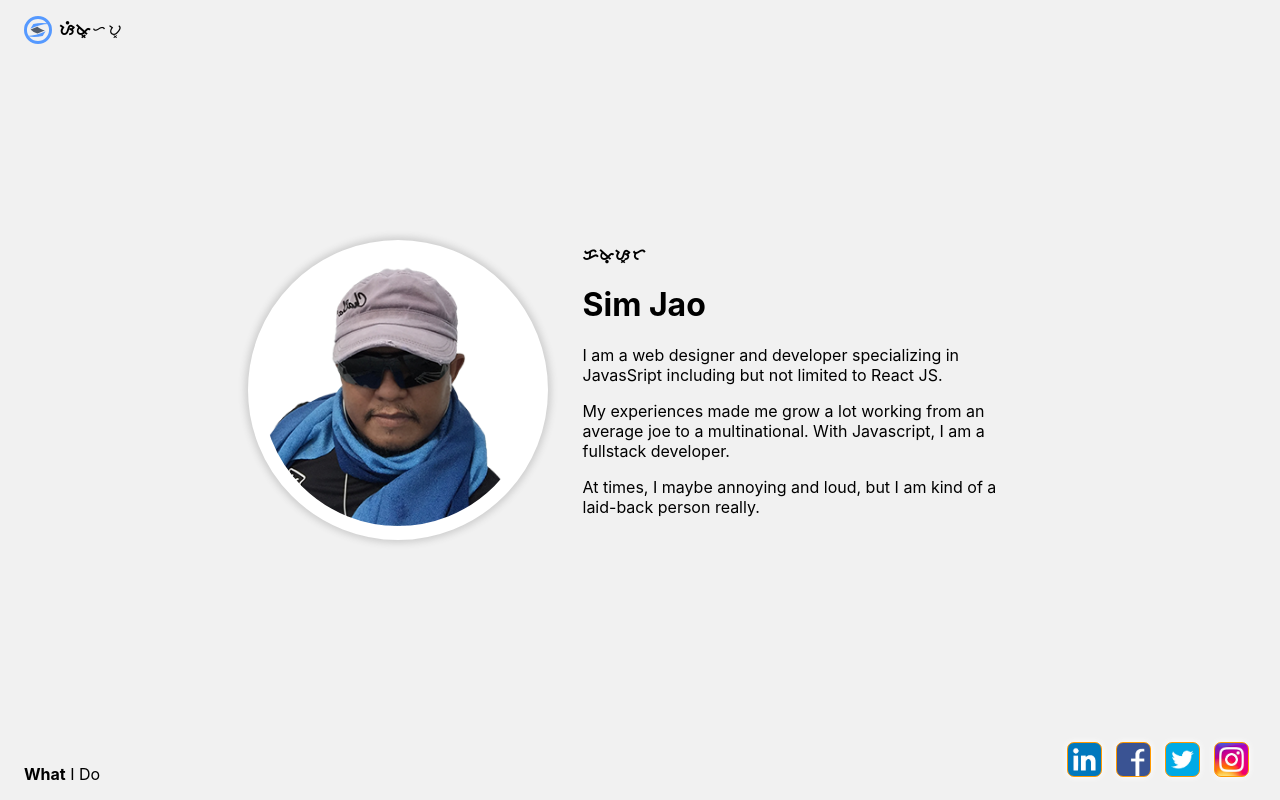
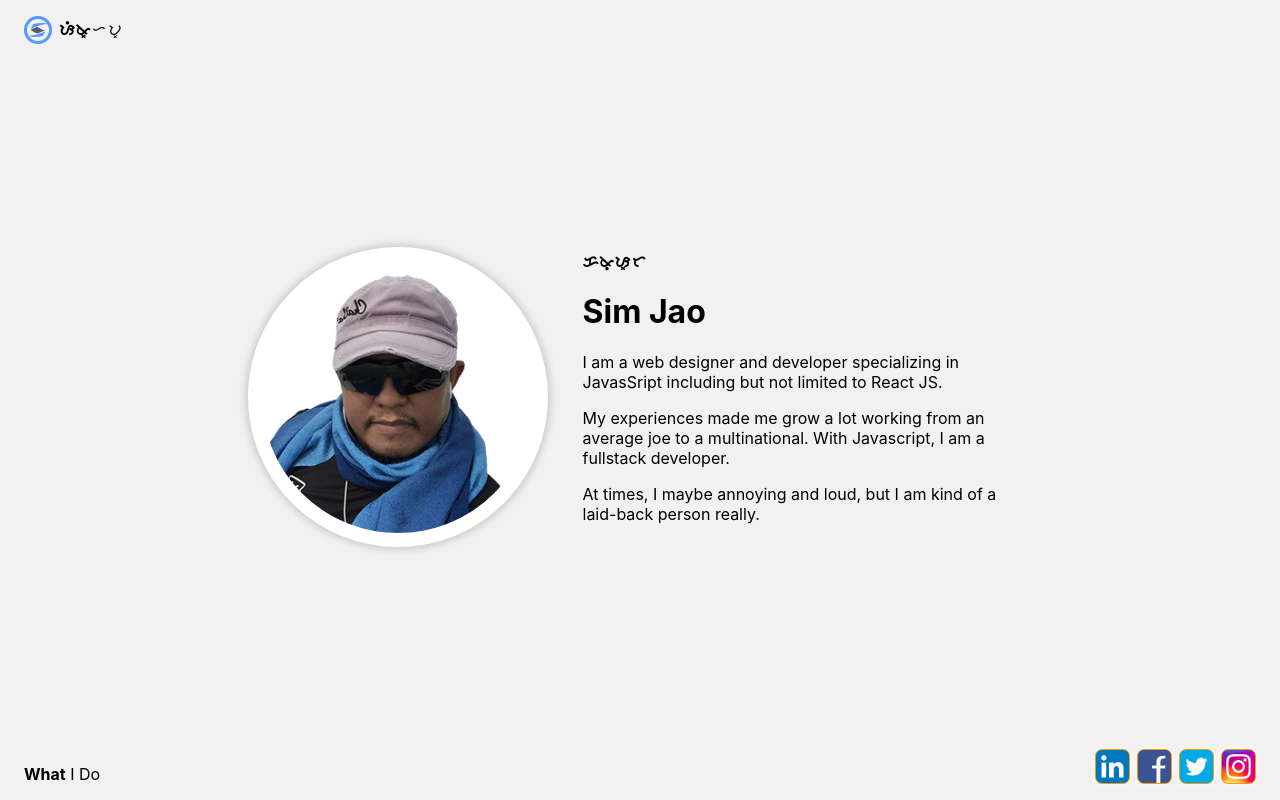
Before and after one commit to jaosimt/portfolio, a React (Create React App) app: page / in a window 1280 px wide. Built offline with nearby package versions, Linux system fonts and the light colour scheme.

Commit message:
* updated SocialMedia icon margins

```diff
--- a/src/components/SocialMediaLinks/SocialMediaLinks.scss
+++ b/src/components/SocialMediaLinks/SocialMediaLinks.scss
@@ -1,18 +1,28 @@
-@import "../../common";
+@mixin transition($transition, $duration) {
+    -webkit-transition-duration: $duration;
+    -moz-transition-duration: $duration;
+    transition-duration: $duration;
+
+    -webkit-transition-timing-function: $transition;
+    -moz-transition-timing-function: $transition;
+    -ms-transition-timing-function: $transition;
+    -o-transition-timing-function: $transition;
+    transition-timing-function: $transition;
+}
 
 .social-media-links {
     display: flex;
 
+    > div:not(:last-child) { margin-right: 7px; }
     > div {
         display: inline-block;
-        margin: 7px;
         @include transition(linear, 0.3s);
         float: left;
         -webkit-box-shadow: 0 0 7px white;
         -moz-box-shadow: 0 0 7px white;
         box-shadow: 0 0 7px white;
-        border-radius: $border-radius;
-        border: 1px solid $babayi;
+        border-radius: 7px;
+        border: 1px solid #ff9900;
         overflow: hidden;
     }
 
```
